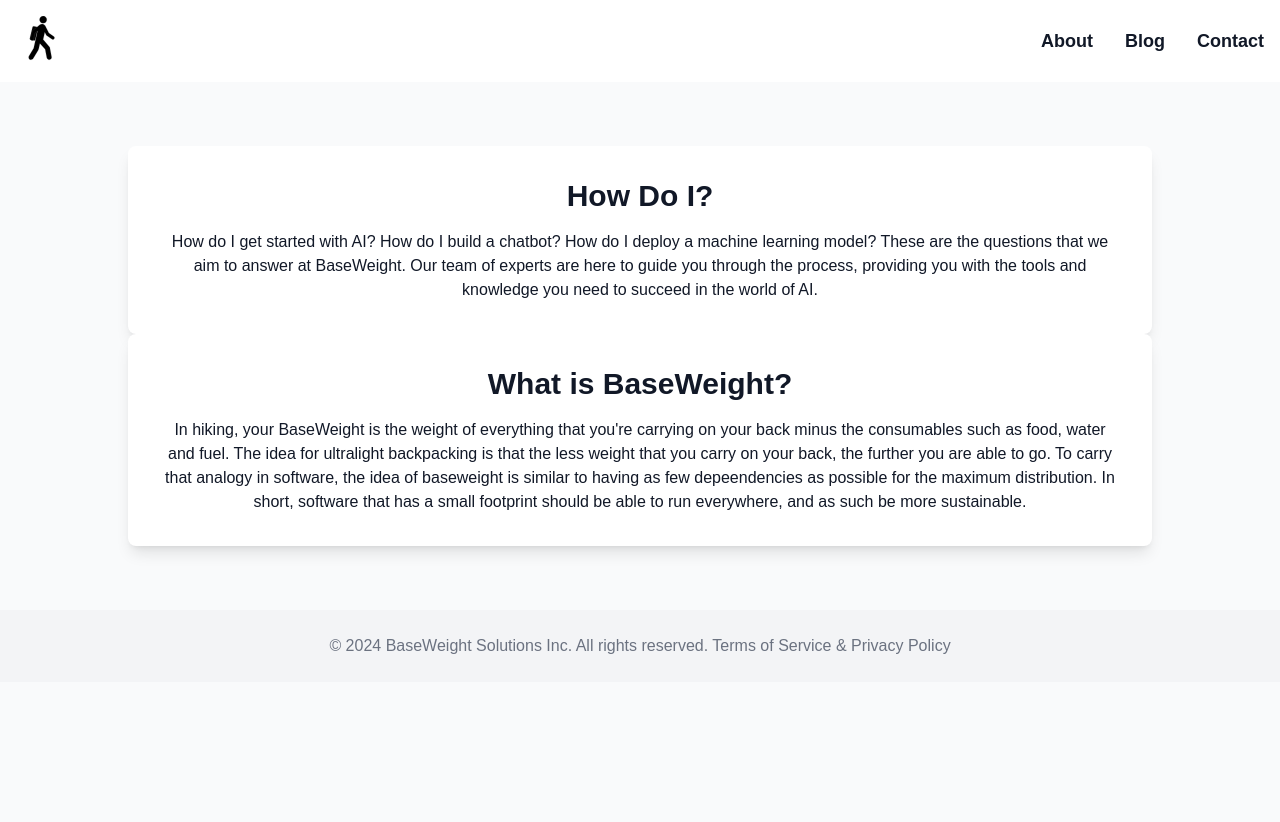
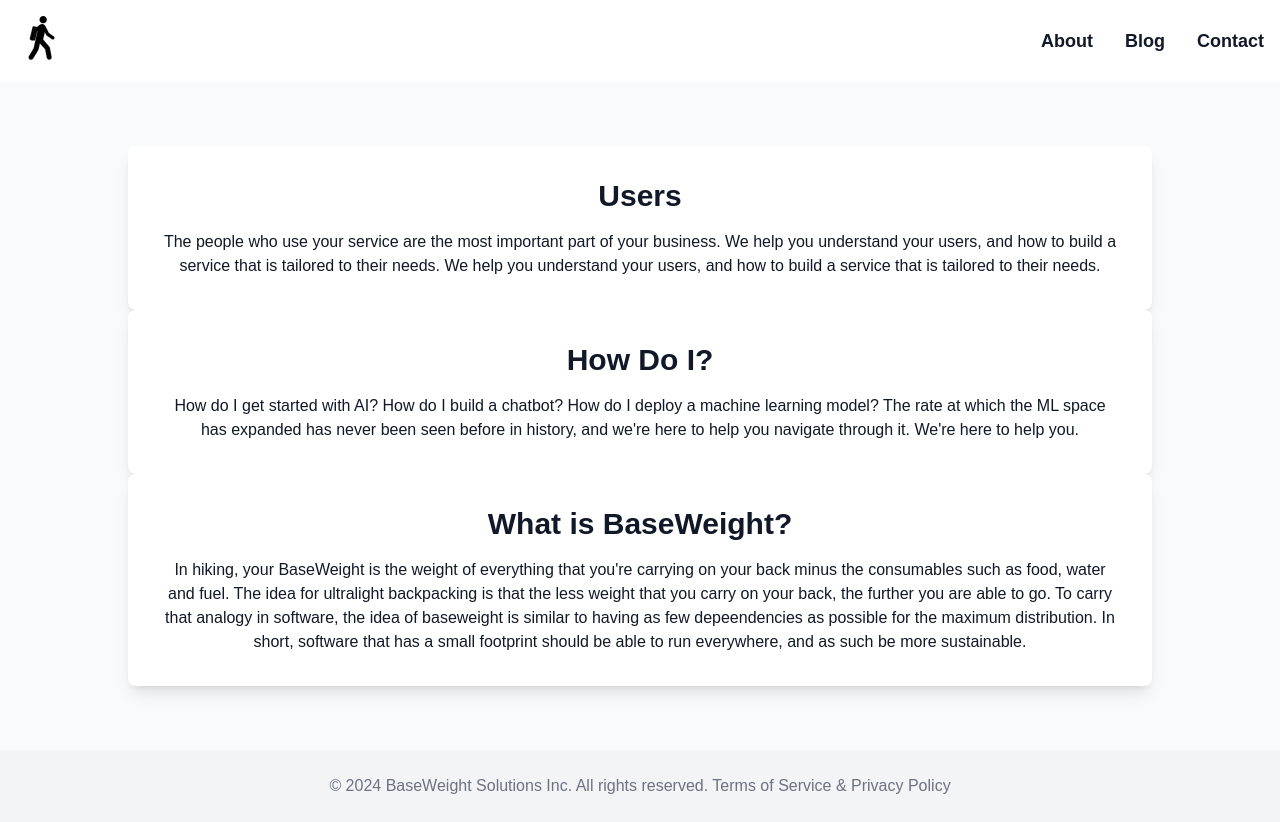
Before and after one commit to baseweight/baseweight.ai, a Next.js app: page /blog in a window 1280 px wide. Before the commit the page ends 800 px from the top, so only its background shows below. Built offline with nearby package versions, Linux system fonts and the light colour scheme.

Commit message:
about users copy

```diff
--- a/app/blog/page.tsx
+++ b/app/blog/page.tsx
@@ -9,10 +9,18 @@ export default function About() {
 
       <main className="bg-gray-50 py-16 px-8">
         <section className="max-w-5xl mx-auto text-center bg-white shadow-lg rounded-lg p-8">
+          <h2 className="text-3xl font-bold mb-4">Users</h2>
+          <div className="flex flex-wrap justify-center gap-8">
+          <p>
+          The people who use your service are the most important part of your business. We help you understand your users, and how to build a service that is tailored to their needs.  We help you understand your users, and how to build a service that is tailored to their needs.
+          </p>
+          </div>
+        </section>
+        <section className="max-w-5xl mx-auto text-center bg-white shadow-lg rounded-lg p-8">
           <h2 className="text-3xl font-bold mb-4">How Do I?</h2>
           <div className="flex flex-wrap justify-center gap-8">
           <p>
-          How do I get started with AI? How do I build a chatbot? How do I deploy a machine learning model? These are the questions that we aim to answer at BaseWeight. Our team of experts are here to guide you through the process, providing you with the tools and knowledge you need to succeed in the world of AI.
+          How do I get started with AI? How do I build a chatbot? How do I deploy a machine learning model? The rate at which the ML space has expanded has never been seen before in history, and we're here to help you navigate through it. We're here to help you.
           </p>
           </div>
         </section>
```
